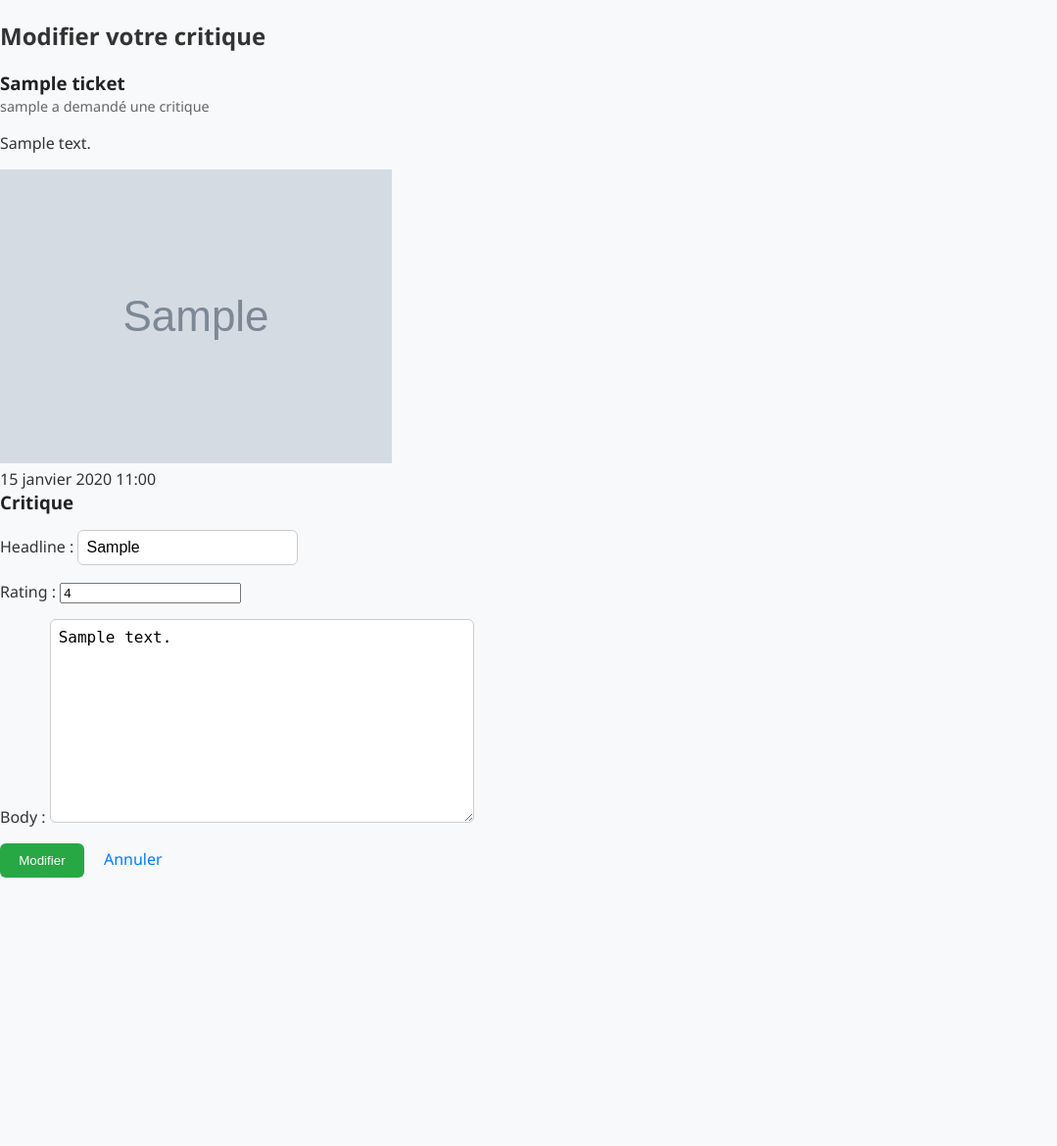
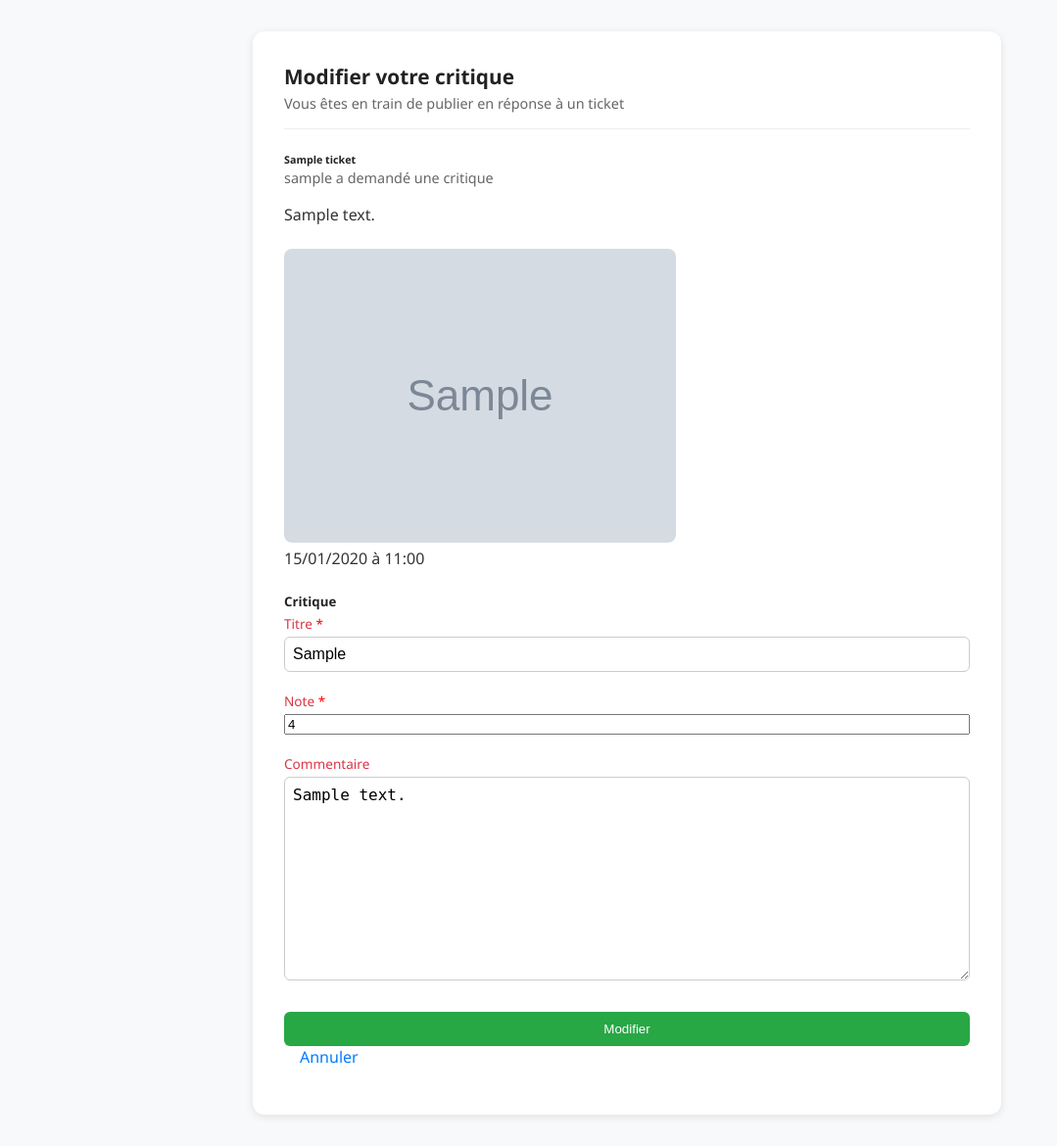
Before and after one commit to C-eorl/P9---LITRevu, a Django app: page /reviews/review/1/modify/ in a window 1280 px wide. Shown: the part 62-1232 px from the top of the page at 98% size, without its empty margins (0-1079 px from the left). Before the commit the page ends 958 px from the top, so only its background shows below. Run offline with Django 5.2, Linux system fonts and the light colour scheme; a user stored in the database is signed in; tables that the repository leaves empty hold one stand-in row (values such as "Sample post"); grey boxes marked "Sample" are stand-in pictures.

Commit message:
modification pour etre cohérent par rapport a la view

```diff
--- a/litrevu/reviews/templates/reviews/review_form.html
+++ b/litrevu/reviews/templates/reviews/review_form.html
@@ -8,35 +8,104 @@
 {% endblock %}
 
 {% block content %}
-    <h2>
-        {% if ticket %}Modifier votre critique{% else %}Créer une critique{% endif %}
-    </h2>
+
+    <div class="content">
+        <div class="card-header">
+            <h3>
+                {% if object %}Modifier votre critique{% else %}Créer une critique{% endif %}
+            </h3>
+            {% if ticket %}
+                <small>Vous êtes en train de publier en réponse à un ticket</small>
+            {% else %}
+                <small>Critique libre</small>
+            {% endif %}
+        </div>
+        <div class="card-body">
+            <!-- Affichage du ticket concerné si c'est une réponse -->
             {% if ticket %}
                 <div>
-            <h3>{{ ticket.title }}</h6>
+                    <h6>{{ ticket.title }}</h6>
                     <small>{{ ticket.user.username }} a demandé une critique</small>
+                    {% if ticket.description %}
                         <p>{{ ticket.description }}</p>
-            <img src="{{ ticket.image }}" alt="Couverture">
-            <div>{{ ticket.time_created }}</div>
+                    {% endif %}
+                    {% if ticket.image %}
+                        <img src="{{ ticket.image.url }}" alt="Couverture">
+                    {% endif %}
+                    <div>{{ ticket.time_created|date:"d/m/Y à H:i" }}</div>
                 </div>
+            {% endif %}
 
-    {% endif %}
             <form method="post" enctype="multipart/form-data">
                 {% csrf_token %}
 
-        {% if not ticket %}
-            <!-- Ticket Form -->
-            <h3>Ticket</h3>
-            {{ ticket_form.as_p }}
-        {% endif%}
+                <!-- Champs pour créer un ticket en même temps (critique libre) -->
+                {% if not ticket and not object %}
+                    <div>
+                        <h5>Livre / Article</h5>
 
-        <!-- Review Form -->
-        <h3>Critique</h3>
-        {{ form.as_p }}
+                        <div>
+                            <label for="{{ form.ticket_title.id_for_label }}">Titre <span>*</span></label>
+                            {{ form.ticket_title }}
+                            {% if form.ticket_title.errors %}
+                                <div>{{ form.ticket_title.errors }}</div>
+                            {% endif %}
+                        </div>
 
+                        <div>
+                            <label for="{{ form.ticket_description.id_for_label }}">Description</label>
+                            {{ form.ticket_description }}
+                            {% if form.ticket_description.errors %}
+                                <div>{{ form.ticket_description.errors }}</div>
+                            {% endif %}
+                        </div>
+
+                        <div>
+                            <label for="{{ form.ticket_image.id_for_label }}">Image</label>
+                            {{ form.ticket_image }}
+                            {% if form.ticket_image.errors %}
+                                <div>{{ form.ticket_image.errors }}</div>
+                            {% endif %}
+                        </div>
+                    </div>
+                {% endif %}
+
+                <!-- Champs de la critique -->
+                <div>
+                    <h5>Critique</h5>
+
+                    <div>
+                        <label for="{{ form.headline.id_for_label }}">Titre <span>*</span></label>
+                        {{ form.headline }}
+                        {% if form.headline.errors %}
+                            <div>{{ form.headline.errors }}</div>
+                        {% endif %}
+                    </div>
+
+                    <div>
+                        <label for="{{ form.rating.id_for_label }}">Note <span>*</span></label>
+                        {{ form.rating }}
+                        {% if form.rating.errors %}
+                            <div>{{ form.rating.errors }}</div>
+                        {% endif %}
+                    </div>
+
+                    <div>
+                        <label for="{{ form.body.id_for_label }}">Commentaire</label>
+                        {{ form.body }}
+                        {% if form.body.errors %}
+                            <div>{{ form.body.errors }}</div>
+                        {% endif %}
+                    </div>
+                </div>
+
+                <div>
                     <button type="submit">
-            {% if ticket %}Modifier{% else %}Publier{% endif %}
+                        {% if object %}Modifier{% else %}Publier{% endif %}
                     </button>
-        <a href="{% if ticket %}{% url 'reviews:posts' %}{% else %}{% url 'reviews:feed' %}{% endif %}">Annuler</a>
+                    <a href="{% if object %}{% url 'reviews:posts' %}{% else %}{% url 'reviews:feed' %}{% endif %}">Annuler</a>
+                </div>
             </form>
+        </div>
+    </div>
 {% endblock %}
```
Lines whose indentation alone changed are shown as unchanged.
